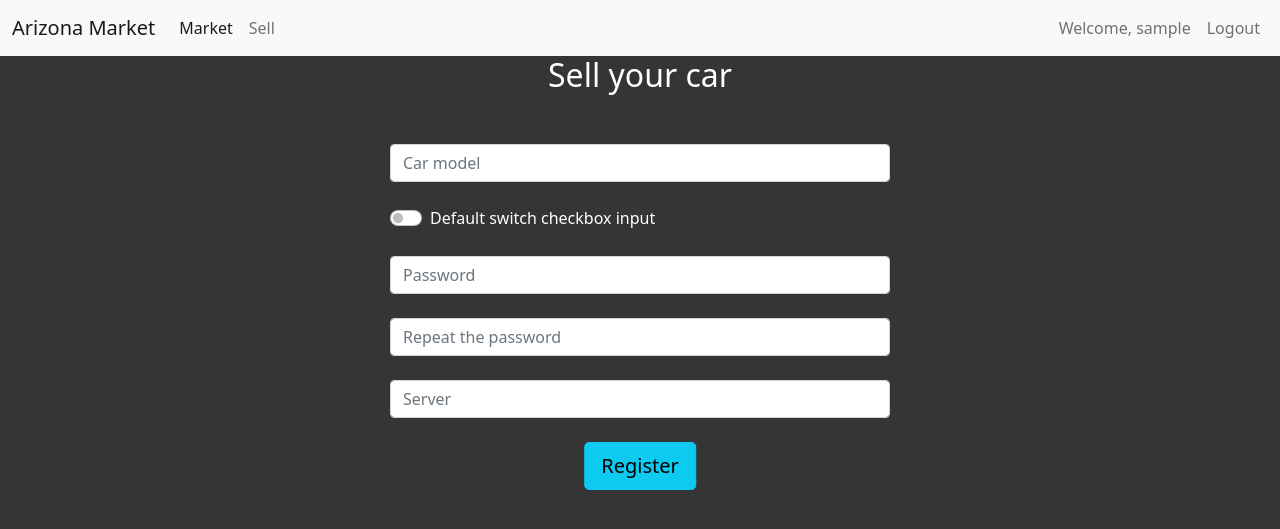
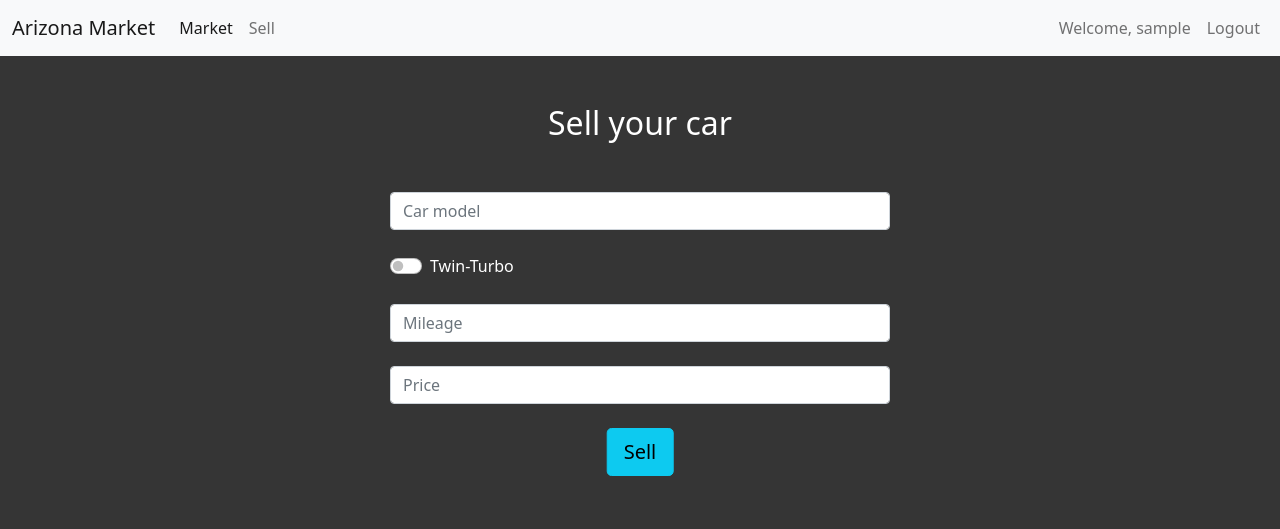
Before and after one commit to Dmytrenko-Roman/arizona-market, a Django app: page /sell in a window 1280 px wide. Shown: the top 529 px of the page. Run offline with Django 4.2, Linux system fonts and the light colour scheme; the visitor is signed in with stand-in values (Sample User, id 1).

Commit message:
❄️ Car selling form ❄️

```diff
--- a/website/arizonamarket/templates/market/base.html
+++ b/website/arizonamarket/templates/market/base.html
@@ -22,7 +22,7 @@
         <div class="collapse navbar-collapse" id="navbarNavAltMarkup">
           <ul class="navbar-nav me-auto mb-2 mb-lg-0">
             <li>
-              <a class="nav-link active" aria-current="page" href="#">Market</a>
+              <a class="nav-link active" href="{% url 'market' %}">Market</a>
             </li>
             {% if user.is_authenticated %}
               <li>
--- a/website/arizonamarket/templates/market/sell.html
+++ b/website/arizonamarket/templates/market/sell.html
@@ -6,22 +6,23 @@
 
 {% block content %}
     {% if user.is_authenticated %}
+        <div class="container py-5">
             <h2 class="text-center">Sell your car</h2>
             <form method="POST">
                 {% csrf_token %}
                 <input type="text" placeholder="Car model" class="form-control" name="model"><br>
 
                 <div class="form-check form-switch">
-                <input class="form-check-input" type="checkbox" id="flexSwitchCheckDefault">
-                <label class="form-check-label" for="flexSwitchCheckDefault">Default switch checkbox input</label>
+                    <input class="form-check-input" type="checkbox" id="flexSwitchCheckDefault" name="twinturbo">
+                    <label class="form-check-label" for="flexSwitchCheckDefault">Twin-Turbo</label>
                 </div>
                 <br>
 
-            <input type="password" placeholder="Password" class="form-control" name="password1"><br>
-            <input type="password" placeholder="Repeat the password" class="form-control" name="password2"><br>
-            <input type="text" placeholder="Server" class="form-control" name="server"><br>
-            <button class="btn btn-primary btn-lg btn-info" type="submit">Register</button>
+                <input type="number" placeholder="Mileage" class="form-control" name="mileage"><br>
+                <input type="number" placeholder="Price" class="form-control" name="price"><br>
+                <button class="btn btn-primary btn-lg btn-info" type="submit">Sell</button>
             </form>
+        </div>
     {% else %}
         <p class="text-center">You are not authenticated. If you want to sell your car, you need to <a href="{% url 'login' %}">login.</p>
     {% endif %}
```
Also changed, not shown: website/arizonamarket/forms.py (+7 -1 lines). Lines whose indentation alone changed are shown as unchanged.
